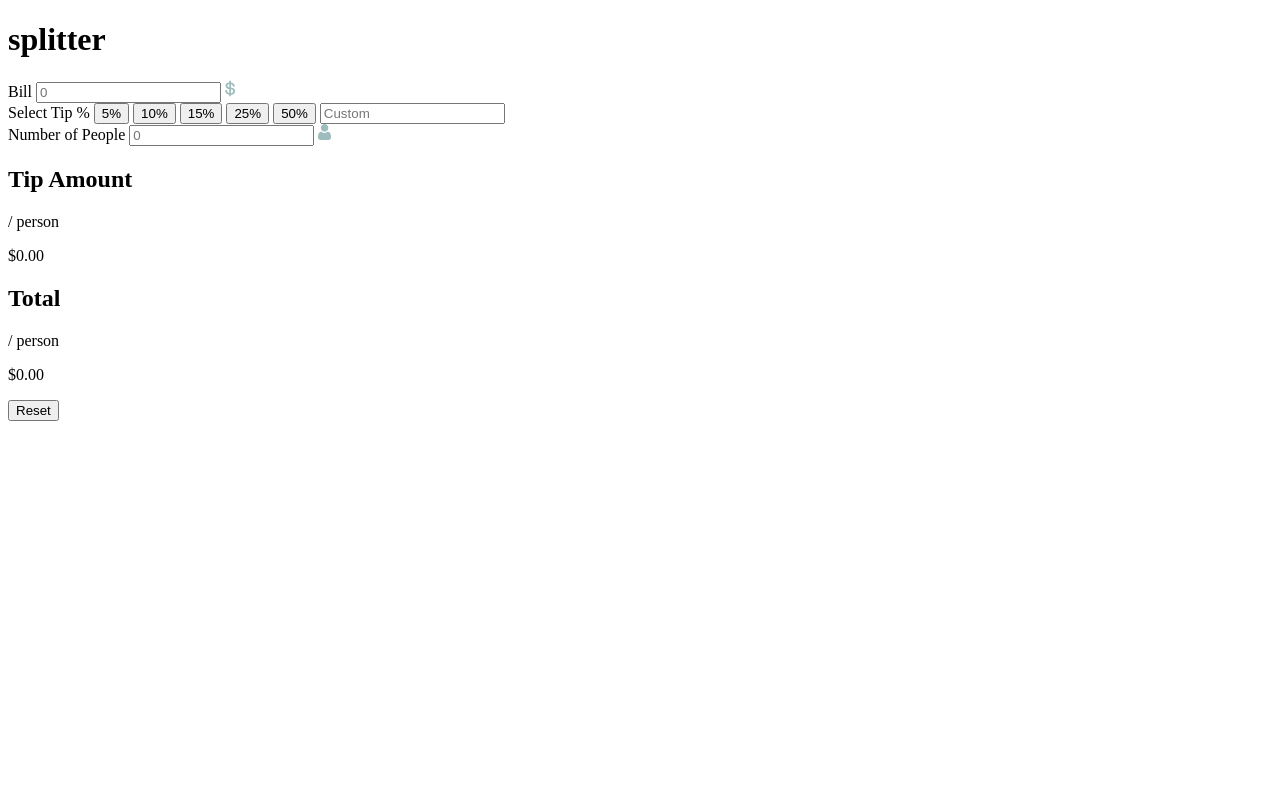
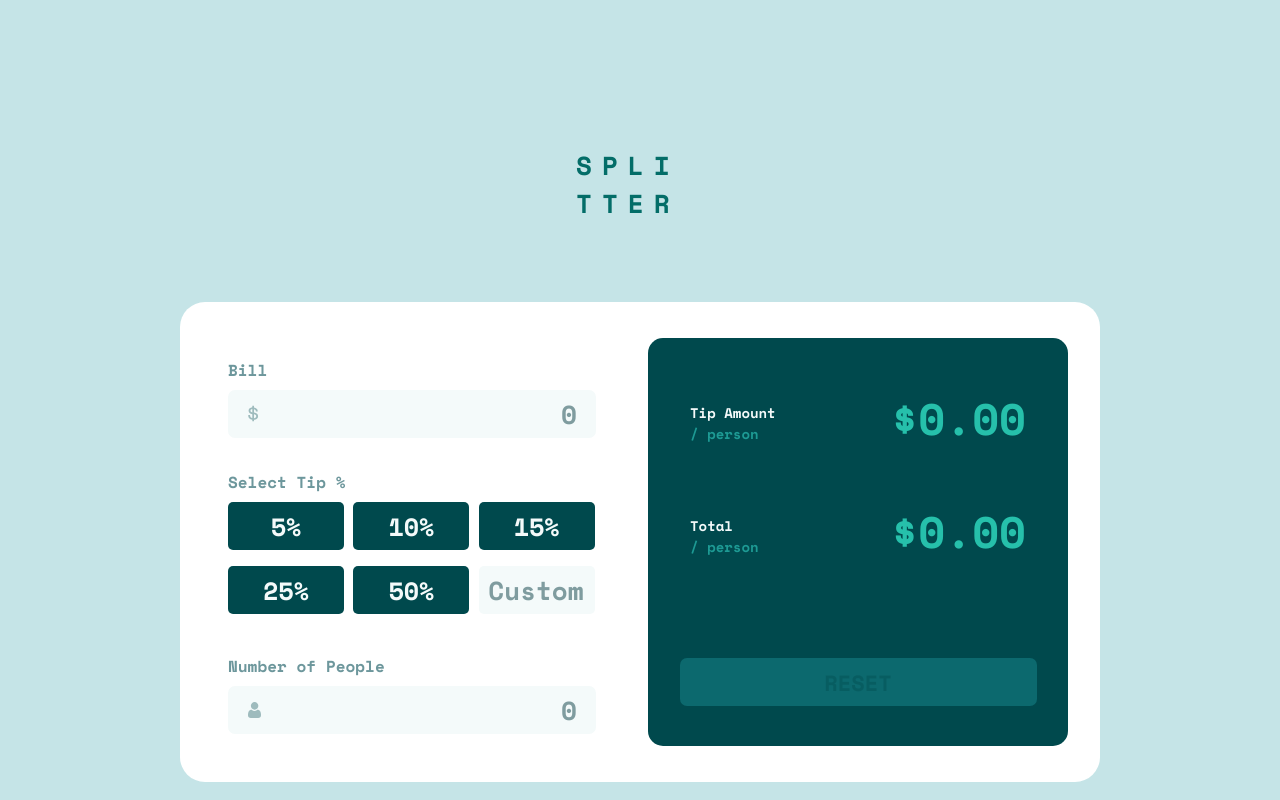
Before and after one commit to Quintentional/tip-calculator-app-main, a plain HTML site: page index.html in a window 1280 px wide. Drawn offline with nearby package versions, Linux system fonts and the light colour scheme.

Commit message:
Desktop CSS complete

```diff
--- a/index.html
+++ b/index.html
@@ -5,37 +5,59 @@
   <meta name="viewport" content="width=device-width, initial-scale=1.0">
   <title>Frontend Mentor | Tip calculator app</title>
   <link rel="stylesheet" href="style.css">
+  <link rel="preconnect" href="https://fonts.googleapis.com">
+<link rel="preconnect" href="https://fonts.gstatic.com" crossorigin>
+<link href="https://fonts.googleapis.com/css2?family=Space+Mono:ital,wght@0,400;0,700;1,400;1,700&display=swap" rel="stylesheet">
 </head>
 <body>
 
 <div id="layout">
-  <h1>splitter</h1>
+
+  <h1>spli tter</h1>
+
 <div id="app">
 <section id="input">
+
 <form action="#">
+<div id="bill-div">
+  <div id="bill-label-div" class="label-div">
     <label for="bill" id="bill-label">Bill</label>
+    <p id="bill-error" class="error">Can't be zero</p>
+  </div>
   <input type="text" id="bill" name="bill" placeholder="0">
-  <svg id="dollar-sign" xmlns="http://www.w3.org/2000/svg" width="11" height="17"><path fill="#9EBBBD" d="M6.016 16.328v-1.464c1.232-.08 2.22-.444 2.964-1.092.744-.648 1.116-1.508 1.116-2.58v-.144c0-.992-.348-1.772-1.044-2.34-.696-.568-1.708-.932-3.036-1.092V4.184c.56.144 1.012.4 1.356.768.344.368.516.816.516 1.344v.288h1.824v-.432c0-.448-.088-.876-.264-1.284a3.783 3.783 0 00-.744-1.116A4.251 4.251 0 007.54 2.9a5.324 5.324 0 00-1.524-.492V.872H4.288V2.36a5.532 5.532 0 00-1.416.324c-.448.168-.84.392-1.176.672-.336.28-.604.616-.804 1.008-.2.392-.3.844-.3 1.356v.144c0 .96.316 1.708.948 2.244.632.536 1.548.884 2.748 1.044v3.912c-.704-.16-1.248-.472-1.632-.936-.384-.464-.576-1.08-.576-1.848v-.288H.256v.576c0 .464.08.924.24 1.38.16.456.404.88.732 1.272.328.392.744.728 1.248 1.008s1.108.476 1.812.588v1.512h1.728zM4.288 7.424c-.688-.128-1.164-.332-1.428-.612-.264-.28-.396-.644-.396-1.092 0-.464.176-.832.528-1.104.352-.272.784-.448 1.296-.528v3.336zm1.728 5.712V9.344c.768.128 1.328.328 1.68.6.352.272.528.688.528 1.248 0 .544-.196.984-.588 1.32-.392.336-.932.544-1.62.624z"/></svg>
+  <svg id="dollar-sign" class="icon" xmlns="http://www.w3.org/2000/svg" width="11" height="17"><path fill="#9EBBBD" d="M6.016 16.328v-1.464c1.232-.08 2.22-.444 2.964-1.092.744-.648 1.116-1.508 1.116-2.58v-.144c0-.992-.348-1.772-1.044-2.34-.696-.568-1.708-.932-3.036-1.092V4.184c.56.144 1.012.4 1.356.768.344.368.516.816.516 1.344v.288h1.824v-.432c0-.448-.088-.876-.264-1.284a3.783 3.783 0 00-.744-1.116A4.251 4.251 0 007.54 2.9a5.324 5.324 0 00-1.524-.492V.872H4.288V2.36a5.532 5.532 0 00-1.416.324c-.448.168-.84.392-1.176.672-.336.28-.604.616-.804 1.008-.2.392-.3.844-.3 1.356v.144c0 .96.316 1.708.948 2.244.632.536 1.548.884 2.748 1.044v3.912c-.704-.16-1.248-.472-1.632-.936-.384-.464-.576-1.08-.576-1.848v-.288H.256v.576c0 .464.08.924.24 1.38.16.456.404.88.732 1.272.328.392.744.728 1.248 1.008s1.108.476 1.812.588v1.512h1.728zM4.288 7.424c-.688-.128-1.164-.332-1.428-.612-.264-.28-.396-.644-.396-1.092 0-.464.176-.832.528-1.104.352-.272.784-.448 1.296-.528v3.336zm1.728 5.712V9.344c.768.128 1.328.328 1.68.6.352.272.528.688.528 1.248 0 .544-.196.984-.588 1.32-.392.336-.932.544-1.62.624z"/></svg>
 
+</div>
 
 <div id="tip">
+  <div id="tip-label-div" class="label-div">
     <label for="custom" id="tip-label">Select Tip %</label>
-  <button id="five">5%</button>
-  <button id="ten">10%</button>
-  <button id="fifteen">15%</button>
-  <button id="twenty-five">25%</button>
-  <button id="fifty">50%</button>
+    <p id="tip-error" class="error">Choose one</p>
+  </div>
+  <div id="tip-grid">
+    <button id="five" class="tip-button">5%</button>
+  <button id="ten" class="tip-button">10%</button>
+  <button id="fifteen" class="tip-button">15%</button>
+  <button id="twenty-five" class="tip-button">25%</button>
+  <button id="fifty" class="tip-button">50%</button>
   <input type="text" id="custom" name="custom" placeholder="Custom">
+  </div>
 </div>
 
 
+<div id="people-div">
+  <div id="people-label-div" class="label-div">
     <label for="people" id="people-label">Number of People</label>
+    <p id="people-error" class="error">Can't be zero</p>
+  </div>
   <input type="text" id="people" name="people" placeholder="0">
-  <svg id="person-icon" xmlns="http://www.w3.org/2000/svg" width="13" height="16"><path fill="#9EBBBD" d="M9.573 7.729c.406 0 .784.07 1.126.209.342.14.639.33.881.569.232.227.438.503.614.82a5.1 5.1 0 01.407.949c.097.312.178.654.242 1.016.062.359.105.699.126 1.011.02.307.031.624.031.945 0 .836-.259 1.512-.768 2.01-.504.492-1.17.742-1.98.742H2.748c-.81 0-1.477-.25-1.98-.742C.259 14.76 0 14.084 0 13.248c0-.322.01-.64.032-.945.02-.312.063-.652.126-1.01.063-.363.144-.705.242-1.017.1-.323.238-.643.407-.948.176-.318.382-.594.613-.821.243-.238.54-.43.882-.57.342-.138.72-.208 1.125-.208.16 0 .313.067.61.265.183.123.397.264.636.421.204.134.48.259.822.372.333.11.671.167 1.005.167a3.19 3.19 0 001.006-.167c.341-.113.618-.238.822-.372l.636-.42c.296-.2.45-.266.61-.266zM6.598 0C7.63 0 8.522.38 9.252 1.129s1.1 1.666 1.1 2.724c0 1.06-.37 1.976-1.1 2.725-.73.75-1.623 1.13-2.654 1.13-1.03 0-1.924-.38-2.653-1.13-.73-.749-1.1-1.666-1.1-2.725 0-1.058.37-1.975 1.1-2.724C4.675.379 5.567 0 6.598 0z"/></svg>
-</form>
+  <svg id="person-icon" class="icon" xmlns="http://www.w3.org/2000/svg" width="13" height="16"><path fill="#9EBBBD" d="M9.573 7.729c.406 0 .784.07 1.126.209.342.14.639.33.881.569.232.227.438.503.614.82a5.1 5.1 0 01.407.949c.097.312.178.654.242 1.016.062.359.105.699.126 1.011.02.307.031.624.031.945 0 .836-.259 1.512-.768 2.01-.504.492-1.17.742-1.98.742H2.748c-.81 0-1.477-.25-1.98-.742C.259 14.76 0 14.084 0 13.248c0-.322.01-.64.032-.945.02-.312.063-.652.126-1.01.063-.363.144-.705.242-1.017.1-.323.238-.643.407-.948.176-.318.382-.594.613-.821.243-.238.54-.43.882-.57.342-.138.72-.208 1.125-.208.16 0 .313.067.61.265.183.123.397.264.636.421.204.134.48.259.822.372.333.11.671.167 1.005.167a3.19 3.19 0 001.006-.167c.341-.113.618-.238.822-.372l.636-.42c.296-.2.45-.266.61-.266zM6.598 0C7.63 0 8.522.38 9.252 1.129s1.1 1.666 1.1 2.724c0 1.06-.37 1.976-1.1 2.725-.73.75-1.623 1.13-2.654 1.13-1.03 0-1.924-.38-2.653-1.13-.73-.749-1.1-1.666-1.1-2.725 0-1.058.37-1.975 1.1-2.724C4.675.379 5.567 0 6.598 0z"/></svg>
+
+</div></form>
 </section>
 
 <section id="output">
+<div id="amount-total">
   <div id="amount-div">
     <div id="amount-label">
       <h2 id="amount">Tip Amount</h2>
@@ -51,6 +73,7 @@
         </div>
         <p id="total-output">$<span id="total-span">0.00</span></p>
         </div>
+</div>
 
   <button id="reset">Reset</button>
 </section>
--- a/style.css
+++ b/style.css
@@ -0,0 +1,233 @@
+* {
+    margin: 0;
+    padding: 0;
+    box-sizing: border-box;
+}
+
+body {
+    width: 100%;
+    min-height: 100vh;
+    display: flex;
+    justify-content: center;
+    align-items: center;
+
+}
+
+#layout {
+    width: 90rem;
+    height: 100vh;
+    background-color: hsl(185, 41%, 84%);
+    font-family: "Space Mono", serif;
+    font-size: 24px;
+    display: flex;
+    flex-direction: column;
+    align-items: center;
+    justify-content: center;
+}
+
+h1 {
+    width: 8rem;
+    font-size: 26px;
+    letter-spacing: 10px;
+    color: hsl(177, 95%, 22%);
+    text-transform: uppercase;
+    margin-block: 8rem 5rem;
+}
+
+#app {
+    width: 57.5rem;
+    height: 30rem;
+    background-color: hsl(0, 0%, 100%);
+    border-radius: 25px;
+    display: flex;
+    justify-content: space-between;
+    padding-inline: 3rem 2rem;
+}
+
+
+form {
+    display: flex;
+    flex-direction: column;
+    margin-top: 3.5rem;
+}
+
+.label-div {
+    display: flex;
+    justify-content: space-between;
+}
+
+.error {
+    color: hsl(32, 100%, 50%);
+    font-size: 16px;
+    font-weight: 600;
+    margin-right: 4px;
+    display: none;
+}
+
+label {
+    font-size: 16px;
+    font-weight: 700;
+    color: hsl(186, 19%, 52%);
+    margin-bottom: .5rem;
+}
+
+#bill-div, #people-div {
+    position: relative;
+    display: flex;
+    flex-direction: column;
+}
+
+input {
+    text-align: right;
+    padding-right: 1rem;
+    font-family: "Space Mono", serif;
+    font-size: 26px;
+    font-weight: 600;
+    color: hsl(184, 14%, 56%);
+    border: 3px solid transparent;
+    outline: none;
+}
+
+input:hover {
+    cursor: pointer;
+    border: 3px solid hsl(173, 61%, 77%);
+}
+
+input:focus {
+    cursor: pointer;
+    border: 3px solid hsl(173, 61%, 77%);
+}
+
+
+#bill {
+    width: 23rem;
+    height: 3rem;
+    border-radius: 7px;
+    background-color: hsl(189, 41%, 97%);
+    margin-bottom: 2rem;
+}
+
+::placeholder {
+    color: hsl(184, 14%, 56%);
+}
+
+#tip-grid {
+    display: grid;
+    gap: 1rem .5rem;
+    grid-template-columns: repeat(3, 1fr);
+    margin-bottom: 2.5rem;
+}
+
+.tip-button {
+    width: 7.25rem;
+    height: 3rem;
+    background-color: hsl(183, 100%, 15%);
+    color: hsl(189, 41%, 97%);
+    border-radius: 5px;
+    border: none;
+    font-family: "Space Mono", serif;
+    font-size: 25px;
+    font-weight: 600;
+}
+
+.tip-button:hover {
+    cursor: pointer;
+    background-color: hsl(173, 61%, 77%);
+    color: hsl(183, 100%, 15%)
+}
+
+
+#custom {
+    width: 7.25rem;
+    height: 3rem;
+    background-color: hsl(189, 41%, 97%);
+    color: hsl(177, 95%, 22%);
+    border-radius: 5px;
+    padding-right: .5rem;
+}
+
+
+
+
+#people{
+    width: 23rem;
+    height: 3rem;
+    border-radius: 7px;
+    background-color: hsl(189, 41%, 97%);
+}
+
+.icon {
+    position: absolute;
+    left: 1.25rem;
+    bottom: 1rem;
+}
+
+#dollar-sign {
+    bottom: 3rem;
+}
+
+#output {
+    width: 50%;
+    height: 85%;
+    background-color: hsl(183, 100%, 15%);
+    border-radius: 15px;
+    align-self: center;
+    display: flex;
+    flex-direction: column;
+    justify-content: space-between;
+}
+
+#amount-total {
+    display: flex;
+    flex-direction: column;
+    align-items: center;
+}
+
+#amount-div, #total-div {
+    width: 80%;;
+    display: flex;
+    justify-content: space-between;
+}
+
+#amount-div {
+    margin-block: 4rem;
+}
+
+h2 {
+    font-size: 14px;
+    color: hsl(189, 41%, 97%);
+}
+
+.per {
+    font-size: 14px;
+    font-weight: 600;
+    color: hsl(177, 68%, 36%);
+}
+
+#amount-output, #total-output {
+    font-size: 44px;
+    font-weight: 600;
+    color: hsl(172, 67%, 45%);
+    margin-top: -1rem;
+}
+
+#reset {
+    width: 85%;
+    height: 3rem;
+    background-color: hsl(183, 80%, 24%);
+    color: hsla(183, 100%, 15%, 0.37);
+    font-size: 22px;
+    font-weight: 800;
+    font-family: "Space Mono", serif;
+    text-transform: uppercase;
+    border-radius: 7px;
+    border: none;
+    align-self: center;
+    margin-bottom: 2.5rem;
+}
+
+#reset:hover {
+    cursor: pointer;
+    background-color: hsl(173, 61%, 77%);
+    color: hsl(183, 100%, 15%)
+}
```
Lines whose indentation alone changed are shown as unchanged.
